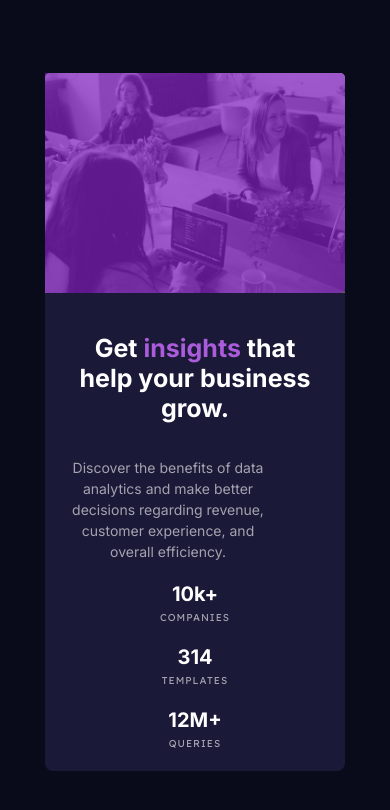
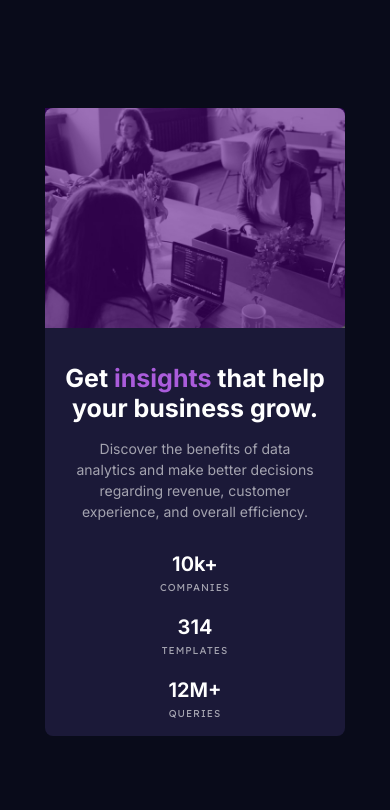
Before and after one commit to elissonguerra/insights, a plain HTML site: page index.html in a window 390 px wide. Drawn offline with Linux system fonts and the light colour scheme.

Commit message:
Alterações na cor rosa, e na nova distribuição das divs, com o CSS ajustado

```diff
--- a/style.css
+++ b/style.css
@@ -49,7 +49,7 @@ main {
     justify-content: center;
     align-items: center;
     width: 50%;
-    gap: 50px;
+    gap: 80px;
     padding: 60px;
 }
 
@@ -113,7 +113,7 @@ h1 > span {
     font-family: "Inter", sans-serif;
     color: white;
     font-size: 20px;
-    font-weight: 700;
+    font-weight: 650;
 }
 
 .companies > span, .templates > span, .queries > span {
@@ -129,13 +129,12 @@ h1 > span {
 
 .imagem-rosa::before {
     content: "";
-    display: block;
     position: absolute;
     top: 0;
     left: 0;
     right: 0;
     bottom: 0;
-    background-color: hsla(277, 71%, 44%, 0.719);
+    background-color: hsla(277, 99%, 26%, 0.541);
     border-radius: 0px 5px 5px 0px;
 }
 
@@ -157,6 +156,7 @@ img {
         flex-direction: column-reverse;
         justify-content: center;
         width: 300px;
+        align-items: center;
     }
 
     picture {
@@ -164,22 +164,28 @@ img {
     }
 
     .imagem-rosa::before {
-          border-radius: 5x 5px 0px 0px;
+          border-radius: 8x 8px 0px 0px;
     }
 
     img {
         width: 100%;
-        border-radius: 5px 5px 0px 0px;
+        border-radius: 8px 8px 0px 0px;
         background-image: var(--cor3);
     }
 
     .conteudo {
         width: 100%;
         align-items: center;
-        padding-left: 0px;
-        padding: 15px;
-        margin-bottom: 0px;
-        gap: 0px;
+        padding: 10px;
+        gap: 30px;
+
+    }
+
+    .texto {
+        padding-top: 15px;
+        gap: 5px;
+        justify-content: center;
+        align-items: center;
     }
 
     .titulo {
@@ -190,18 +196,16 @@ img {
 
     h1 {
         text-align: center;
-        padding-top: 15px;
         font-size: 25px;
     }
 
 
     .paragrafo {
-        width: 80%;
+        width: 90%;
         display: flex;
         justify-content: center;
         align-items: center;
-        padding: 0px;
-        padding-bottom: 20px;
+
     }
 
     .paragrafo > p {
@@ -214,7 +218,7 @@ img {
         align-items: center;
         width: 100%;
         gap: 15px;
-        padding: 0px;
+
     }
 
     .companies, .templates, .queries {
```
